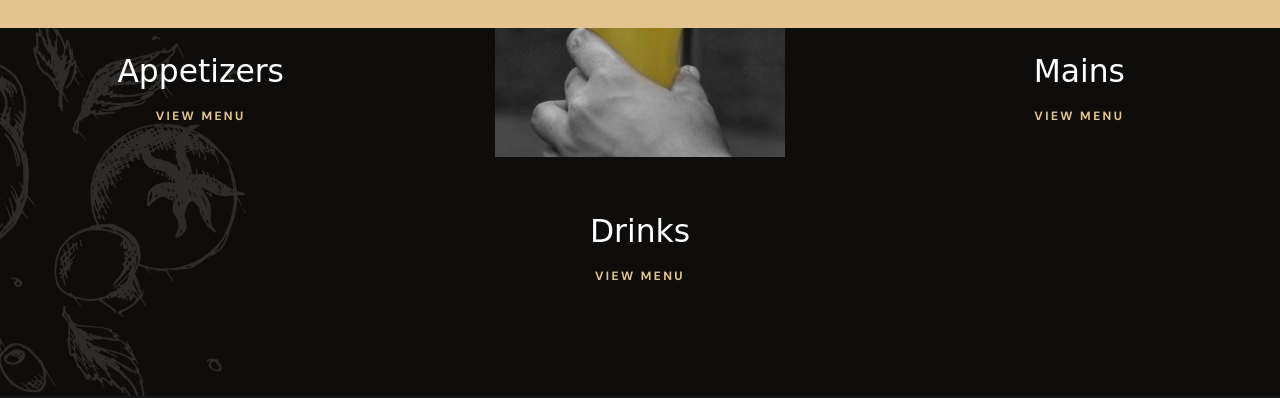
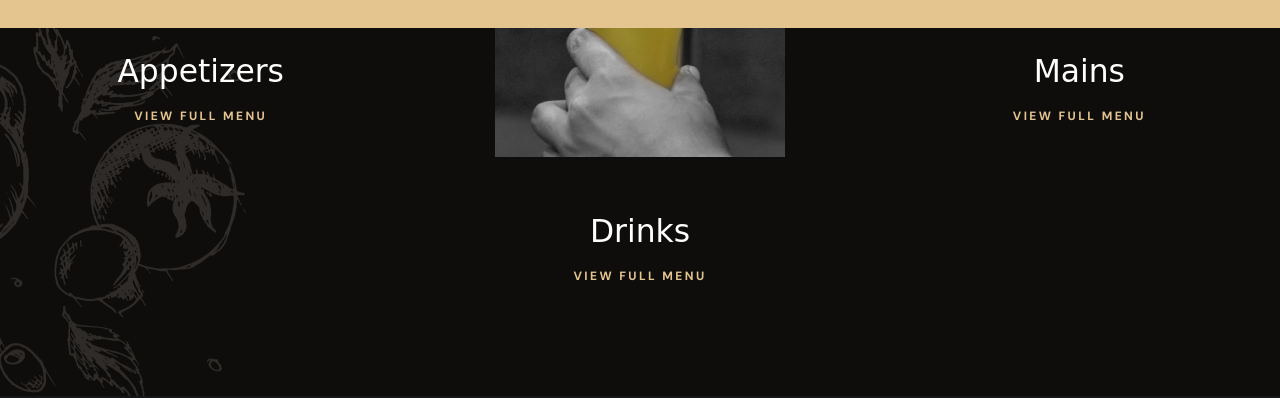
Before and after one commit to Vishweshhh/IGNYT-TheBeerStation, a plain HTML site: page index.html in a window 1280 px wide. Shown: the part 1572-1970 px from the top of the page. Drawn offline with nearby package versions, Linux system fonts and the light colour scheme; a web font is replaced by a local one.

Commit message:
Update index.html

```diff
--- a/index.html
+++ b/index.html
@@ -313,7 +313,7 @@
                     <a href="#">Appetizers</a>
                   </h3>
 
-                  <a href="#" class="btn-text hover-underline label-2">View Menu</a>
+                  <a href="https://www.google.com/search?sca_esv=82300cf3937c2883&rlz=1C1RXQR_enIN999IN999&sxsrf=ACQVn0_6bItuqyD-yj_lZWM-NIBohhQvmA:1711460294808&q=ignyt+the+beer+station+menu&tbm=isch&source=lnms&prmd=imsvnbz&sa=X&ved=2ahUKEwjN26y3hpKFAxWzQvEDHfxJA5gQ0pQJegQICxAB&cshid=1711460301634012&biw=1536&bih=730&dpr=1.25" class="btn-text hover-underline label-2">View Full Menu</a>
 
                 </div>
 
@@ -336,7 +336,7 @@
                     <a href="#">Drinks</a>
                   </h3>
 
-                  <a href="#" class="btn-text hover-underline label-2">View Menu</a>
+                  <a href="https://www.google.com/search?sca_esv=82300cf3937c2883&rlz=1C1RXQR_enIN999IN999&sxsrf=ACQVn0_6bItuqyD-yj_lZWM-NIBohhQvmA:1711460294808&q=ignyt+the+beer+station+menu&tbm=isch&source=lnms&prmd=imsvnbz&sa=X&ved=2ahUKEwjN26y3hpKFAxWzQvEDHfxJA5gQ0pQJegQICxAB&cshid=1711460301634012&biw=1536&bih=730&dpr=1.25" class="btn-text hover-underline label-2">View Full Menu</a>
 
                 </div>
 
@@ -359,7 +359,7 @@
                     <a href="#">Mains</a>
                   </h3>
 
-                  <a href="#" class="btn-text hover-underline label-2">View Menu</a>
+                  <a href="https://www.google.com/search?sca_esv=82300cf3937c2883&rlz=1C1RXQR_enIN999IN999&sxsrf=ACQVn0_6bItuqyD-yj_lZWM-NIBohhQvmA:1711460294808&q=ignyt+the+beer+station+menu&tbm=isch&source=lnms&prmd=imsvnbz&sa=X&ved=2ahUKEwjN26y3hpKFAxWzQvEDHfxJA5gQ0pQJegQICxAB&cshid=1711460301634012&biw=1536&bih=730&dpr=1.25" class="btn-text hover-underline label-2">View Full Menu</a>
 
                 </div>
 
```
